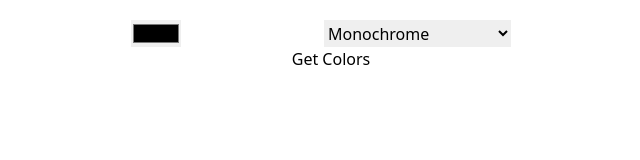
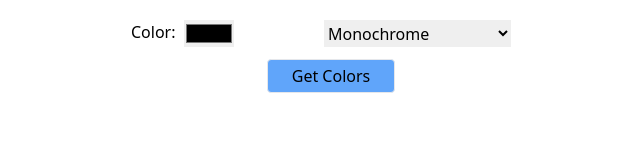
Before and after one commit to Hamsikakrishnan/Color-Picker, a plain HTML site: page index.html in a window 1280 px wide. Shown: the whole page, without its empty margins (309-949 px from the left). Drawn offline with nearby package versions, Linux system fonts and the light colour scheme.

Commit message:
Final Changes Done

```diff
--- a/index.html
+++ b/index.html
@@ -9,8 +9,11 @@
 <body >
     <div class="flex items-center justify-center mt-5">
         <div class="w-[400px]">
-            <div class="flex justify-between pr-5">
-                <input id="color-picker" type="color">
+            <div class="flex justify-between pr-5 pb-3">
+                <div class="flex">
+                    <p class="pr-2">Color:</p>
+                    <input id="color-picker"  type="color">
+                </div>
                 <select id="scheme" name="scheme">
                     <option value="monochrome">Monochrome</option>
                     <option value="monochrome-dark">Monochrome Dark</option>
@@ -23,9 +26,9 @@
                 </select>
             </div>
             <div class="flex justify-center">
-                <button id="get-colors" class="">Get Colors</button>
+                <button id="get-colors" class="bg-blue-400 border rounded py-1 px-6">Get Colors</button>
             </div>
-            <div id="colors-display" class="flex"></div>
+            <div id="colors-display" class="flex pt-4"></div>
         </div>
     </div>
 
```
